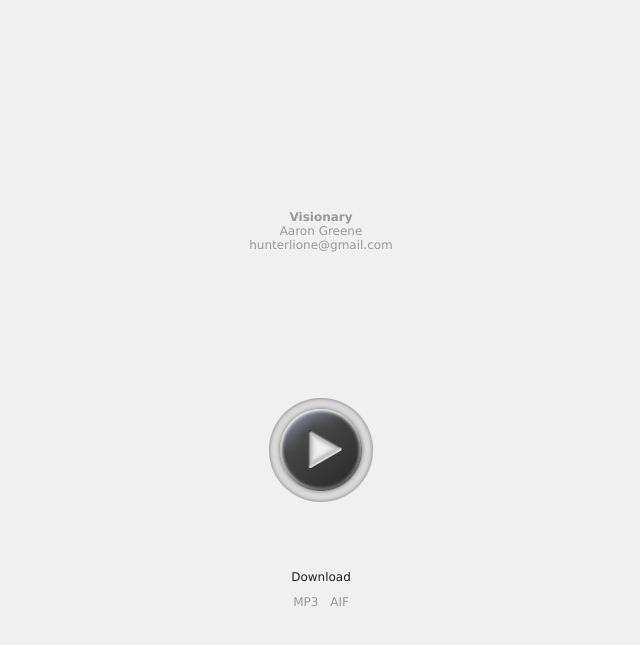
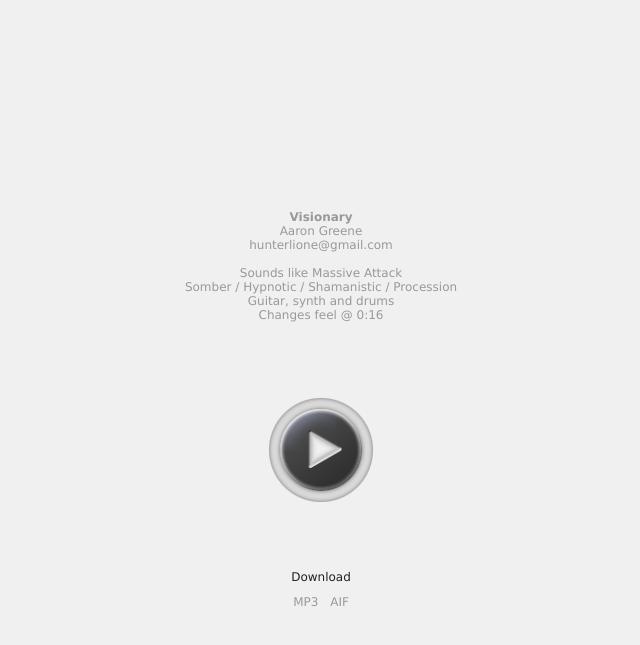
Before and after one commit to bradgreene/aarongreene.xyz, a Jekyll site: the page built from _posts/0001-01-01-visionary.md, in a window 1280 px wide. Shown: the top 645 px of the page, without its empty margins (319-959 px from the left). Built offline with Jekyll 4.4.1, drawn with Linux system fonts in a browser that asks for light colours; nearby versions of some CDN libraries; Markdown is read by kramdown in place of the engine named in the settings.

Commit message:
visionary, metamorphosis, in the machine

```diff
--- a/_posts/0001-01-01-visionary.md
+++ b/_posts/0001-01-01-visionary.md
@@ -7,3 +7,8 @@ aif: "/music/AAGreene_Visionary.aif"
 mp3: "/music/AAGreene_Visionary.mp3"
 ogg: "/music/AAGreene_Visionary.ogg"
 ---
+
+Sounds like Massive Attack<br />
+Somber / Hypnotic / Shamanistic / Procession<br />
+Guitar, synth and drums<br />
+Changes feel @ 0:16
```
Also changed, not shown: _posts/0001-01-01-db1.md (deleted, +0 -9 lines), _posts/0001-01-01-griffin.md (deleted, +0 -9 lines), _posts/0001-01-01-inthemachine.md (added, +13 -0 lines), _posts/0001-01-01-metamorphosis.md (added, +14 -0 lines), 6 other files.
